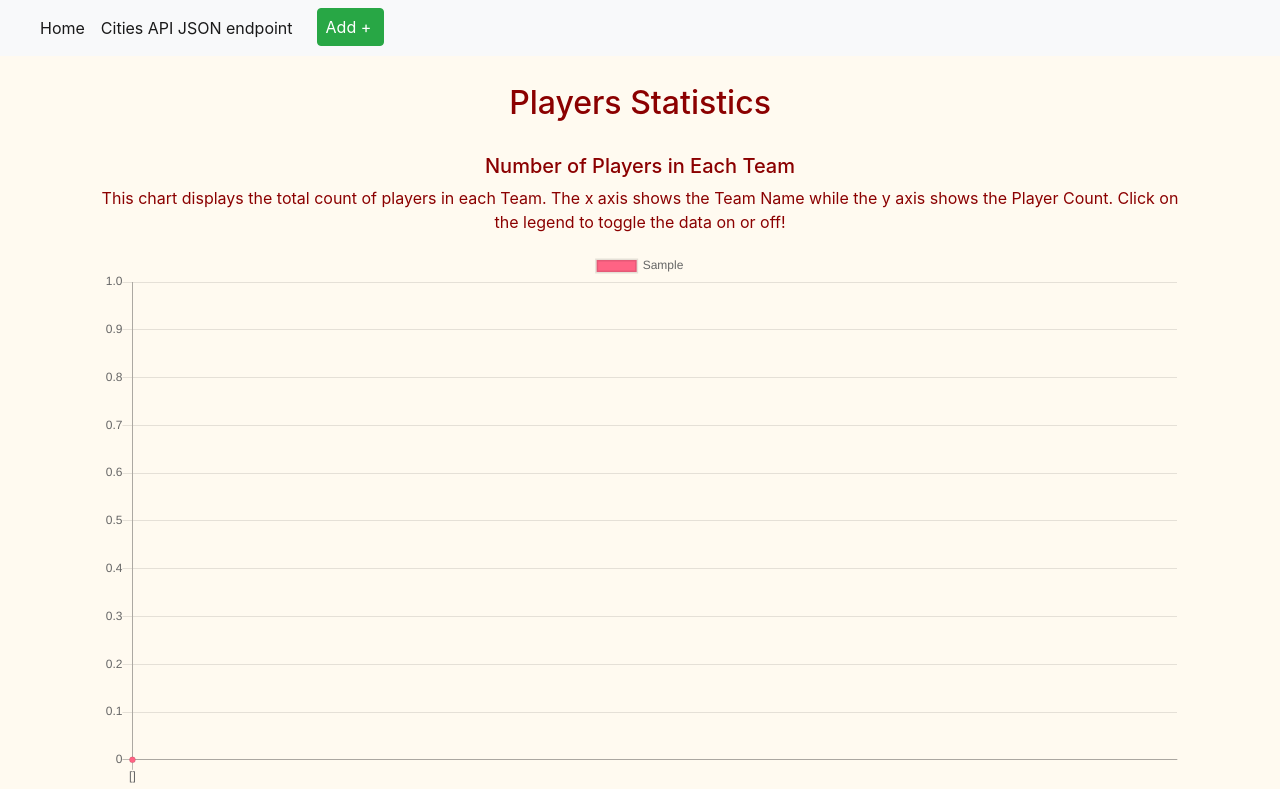
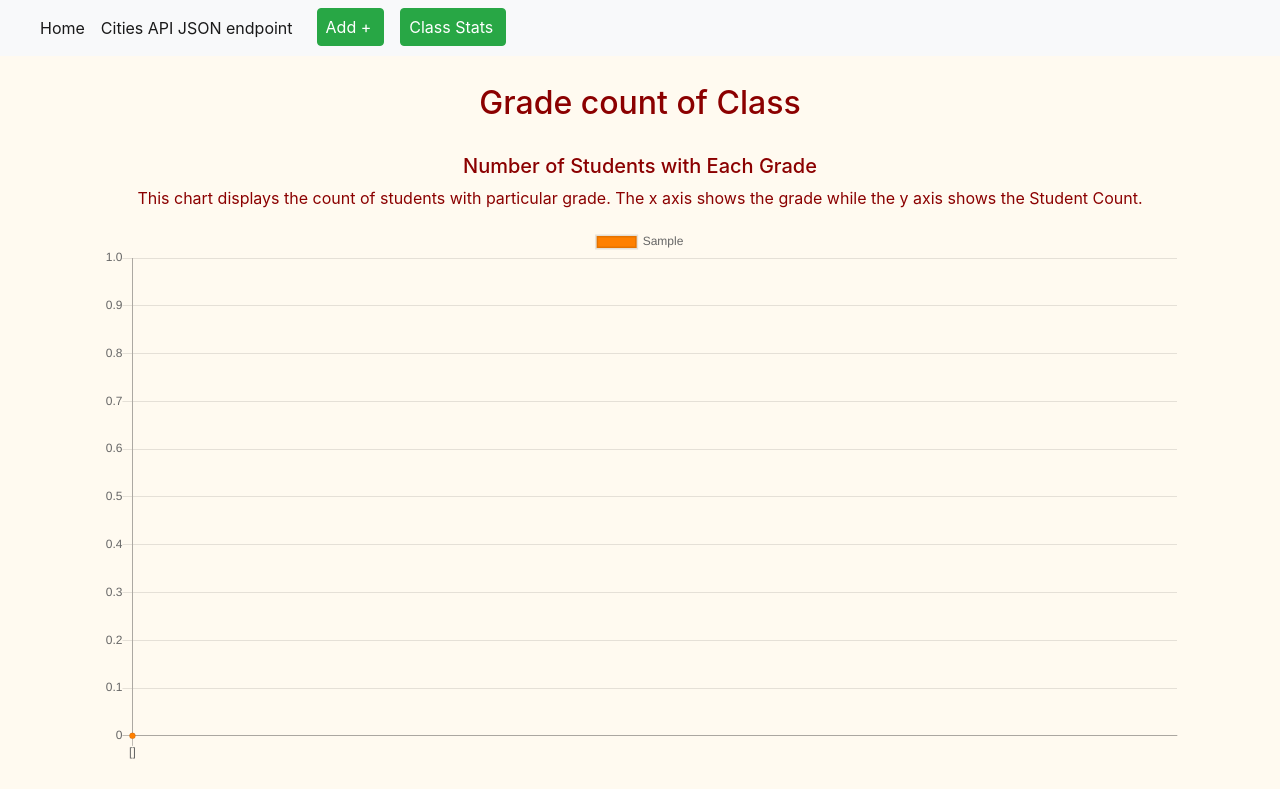
Before and after one commit to niravP13/pyCharmPythonDockerFlaskHW, a Flask app: template app/templates/chart.html in a window 1280 px wide. Shown: the top 789 px of the page. After the commit the page ends 759 px from the top, so only its background shows below. Run offline with Flask 2, Linux system fonts and the light colour scheme; the template is opened without the code that fills it: most values are stand-ins (such as "Sample title", 1, 10 or a date in 2020); some libraries are stand-ins or nearby versions.

Commit message:
Fix: Updated all the files

```diff
--- a/app/app.py
+++ b/app/app.py
@@ -23,6 +23,26 @@
     cursor.execute('SELECT * FROM sheet')
     result = cursor.fetchall()
     return render_template('index.html', title='Home', user=user, marks=result)
+
+
+@app.route('/stats', methods=['GET'])
+def charts_view():
+    legend = 'Number of students with this Grade'
+    labels = []
+    cursor = mysql.get_db().cursor()
+    cursor.execute('SELECT grade FROM sheet group by grade')
+    for temp in cursor.fetchall():
+        labels.append(list(temp.values())[0])
+    labels = [i.replace('"', '') for i in labels]
+    values = []
+    values.append(0)
+    cursor.execute('SELECT COUNT(*) FROM sheet group by grade')
+    for temp in cursor.fetchall():
+        values.append(list(temp.values())[0])
+    result = cursor.fetchall()
+    return render_template('chart.html', title='Home', player=result, student_labels=labels,
+                           student_legend=legend,
+                           student_values=values)
 
 
 @app.route('/view/<string:lname>', methods=['GET'])
--- a/app/requirements.txt
+++ b/app/requirements.txt
@@ -1,5 +1,5 @@
 Flask
+mysql-connector
+FLASK-MySQL
+pymysql
 simplejson
-flask-mysql
-pymysql
-mysql-connector
--- a/app/templates/chart.html
+++ b/app/templates/chart.html
@@ -4,32 +4,32 @@
 <body style=" background-color: floralwhite;color:darkred">
 <br>
     <div class="container">
-        <h2 style="text-align:center">Players Statistics</h2>
+        <h2 style="text-align:center">Grade count of Class</h2>
     <br>
     <div class="row">
         <div class="col">
-            <h5 style="text-align:center">Number of Players in Each Team</h5>
+            <h5 style="text-align:center">Number of Students with Each Grade</h5>
         </div>
     </div>
         <div>
-            <p style="text-align:center">This chart displays the total count of players in each Team. The x axis shows the Team Name while the y axis shows the Player Count. Click on the legend to toggle the data on or off!</p>
+            <p style="text-align:center">This chart displays the  count of students with particular grade. The x axis shows the grade while the y axis shows the Student Count.</p>
         </div>
     <div class="row">
         <div class="col">
             <script src="https://cdn.jsdelivr.net/npm/chart.js@2.9.4/dist/Chart.min.js"></script>
             <canvas id="myChart" width="800" height="400" style="text-align: center;"></canvas>
             <script style="text-align:center">
-                Chart.defaults.global.responsive = true;
+                Chart.defaults.global.responsive = true
                 const chartData01 = {
-                    labels:[{% for item in player_labels %}
+                    labels:[{% for item in student_labels %}
                     "{{item}}",
                     {% endfor %}],
                     datasets : [{
-                        label: '{{ player_legend }}',
-                        data : [{% for item in player_values %}
+                        label: '{{ student_legend }}',
+                        data : [{% for item in student_values %}
                         {{item}},
                         {% endfor %}],
-                        backgroundColor: 'rgb(255, 99, 132)'
+                        backgroundColor: 'rgb(255, 128, 0)'
                     }]
                 }
                 const chart1 = document.getElementById("myChart").getContext("2d");
--- a/app/templates/layout.html
+++ b/app/templates/layout.html
@@ -39,6 +39,9 @@
         <li class="nav-item active">
             <a class="btn btn-success pl-2 lr-2 ml-3" href="/marks/new">Add +<span class="sr-only">(current)</span></a>
         </li>
+        <li class="nav-item active">
+            <a class="btn btn-success pl-2 lr-2 ml-3" href="/stats">Class Stats<span class="sr-only">(current)</span></a>
+        </li>
     </ul>
   </div>
 </nav>
```
